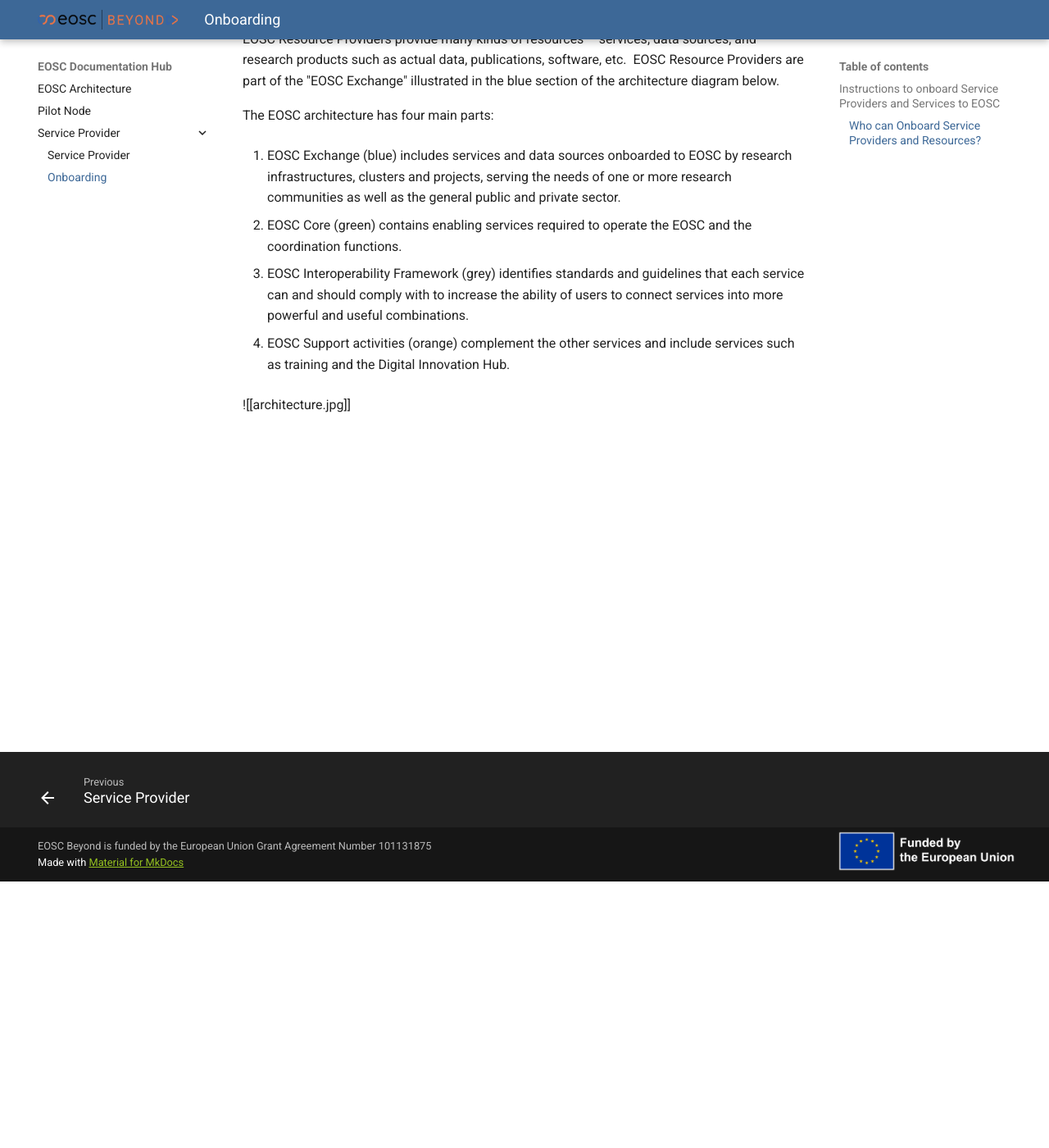
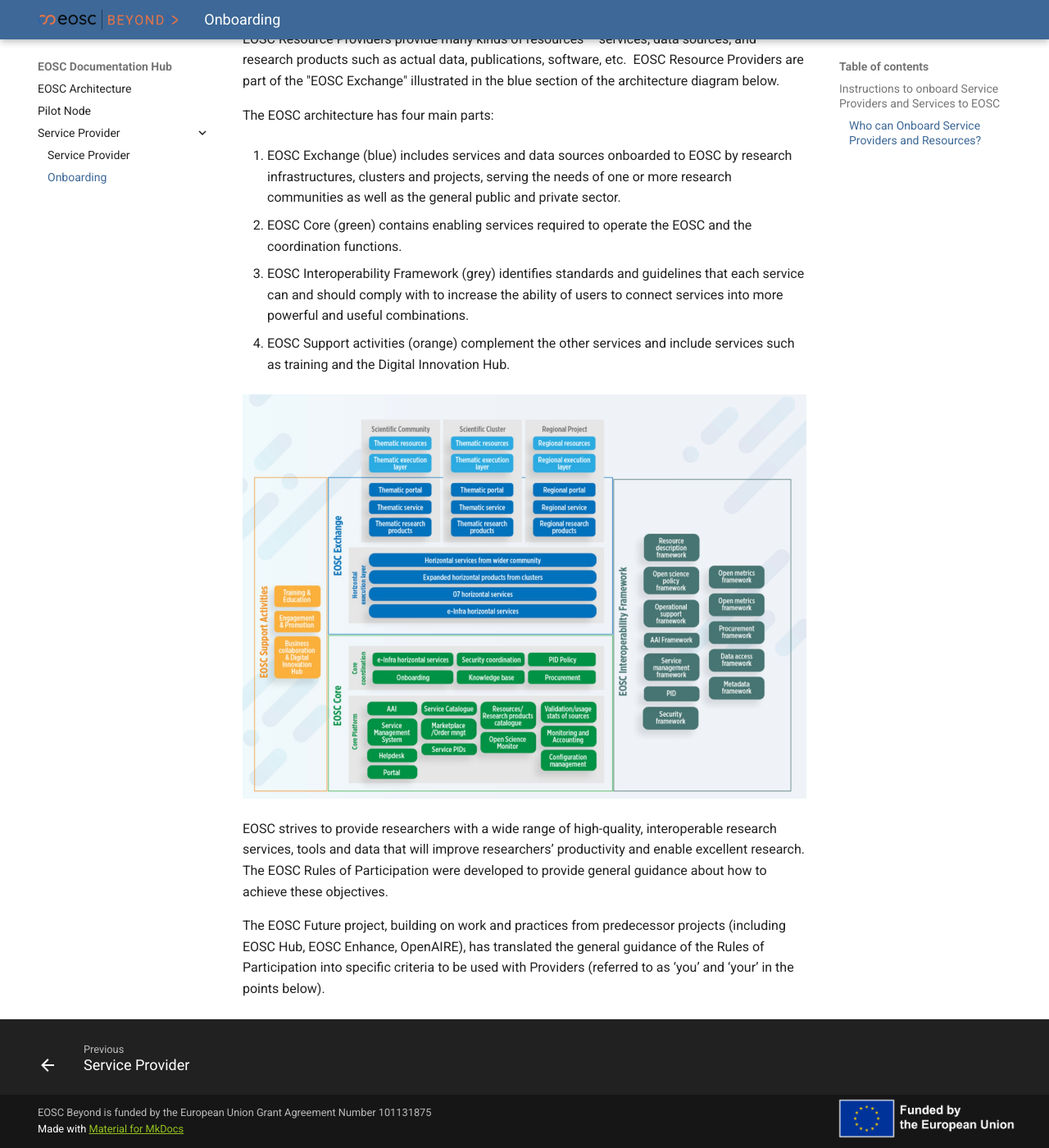
Before and after one commit to eosc-beyond-sandbox/eosc-sandbox, an MkDocs documentation site: the page built from resources/Service Provider/Onboarding.md, in a window 1280 px wide and 1400 px high, scrolled down 325 px. Shown: the whole window at 82% size. Built offline with MkDocs 1.6.1 and Material for MkDocs 9.7.7, drawn with Linux system fonts in a browser that asks for light colours.

Commit message:
Onboarding section update

```diff
--- a/resources/Service Provider/Onboarding.md
+++ b/resources/Service Provider/Onboarding.md
@@ -18,4 +18,8 @@
 
 4. EOSC Support activities (orange) complement the other services and include services such as training and the Digital Innovation Hub.
 
-![[architecture.jpg]]
+![architecture](architecture.jpg)
+
+EOSC strives to provide researchers with a wide range of high-quality, interoperable research services, tools and data that will improve researchers’ productivity and enable excellent research. The EOSC Rules of Participation were developed to provide general guidance about how to achieve these objectives.
+
+The EOSC Future project, building on work and practices from predecessor projects (including EOSC Hub, EOSC Enhance, OpenAIRE), has translated the general guidance of the Rules of Participation into specific criteria to be used with Providers (referred to as ‘you’ and ‘your’ in the points below).
```
